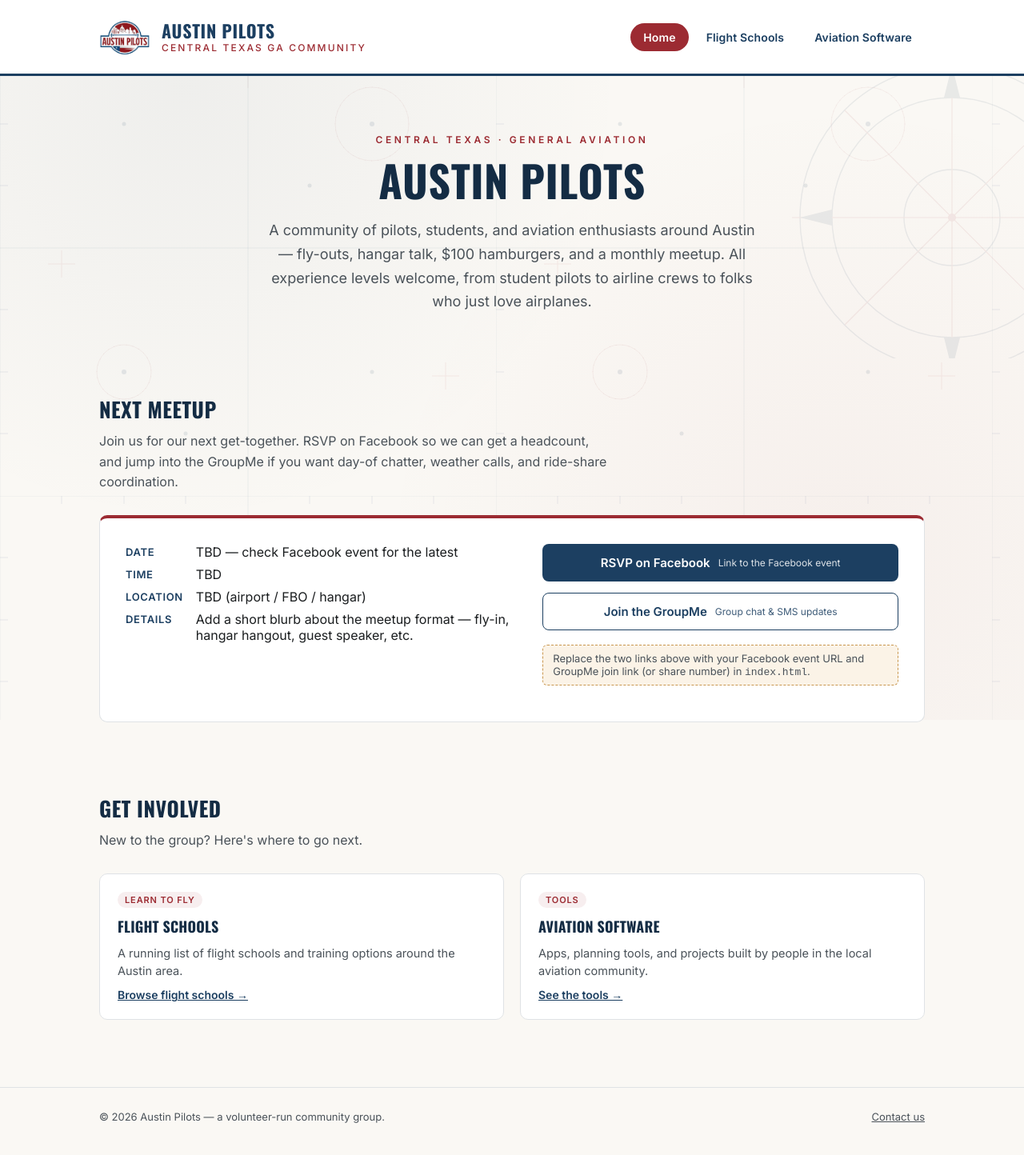
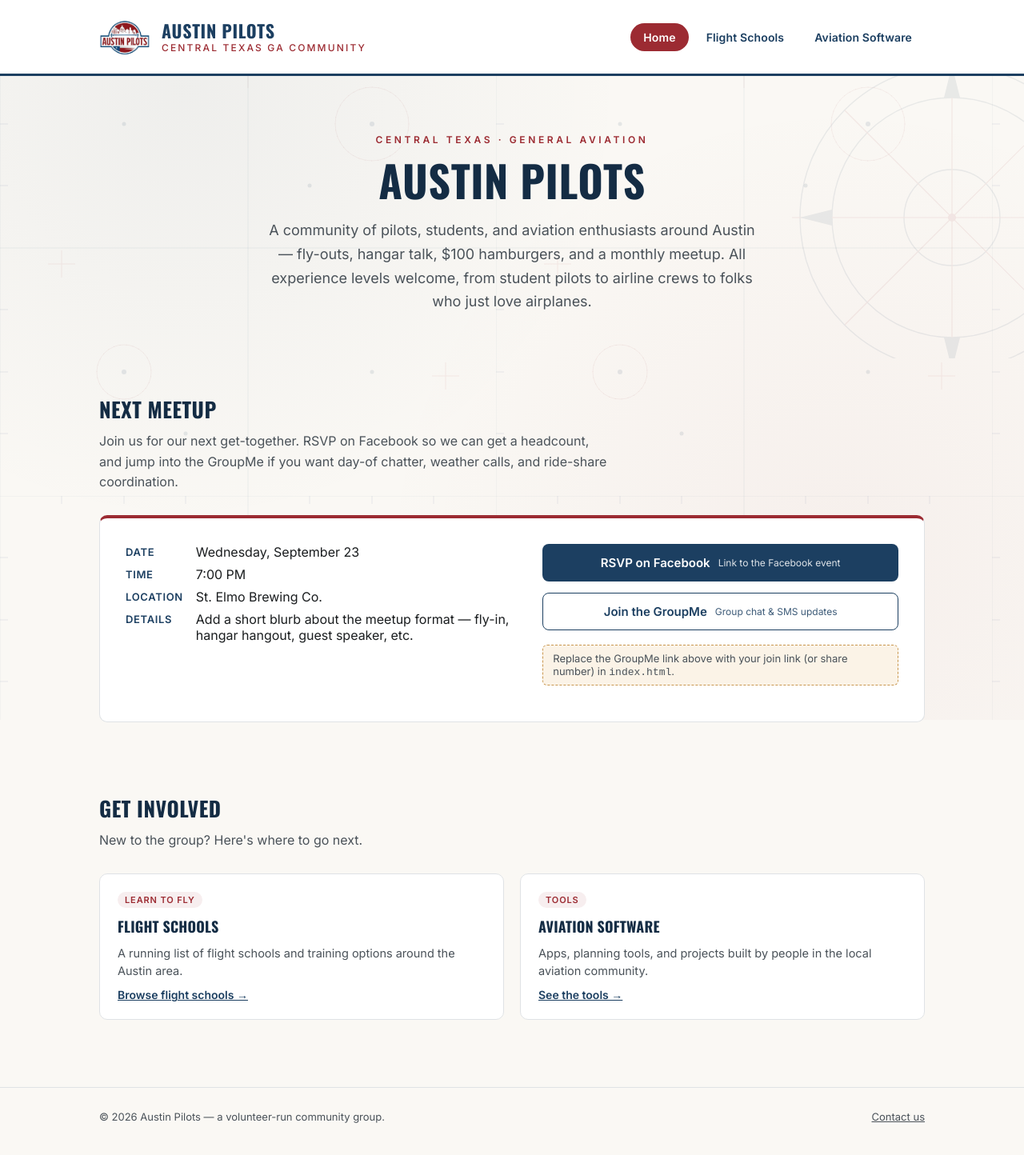
Before and after one commit to aboyden/austinpilots, a Jekyll site: the page built from index.html, in a window 1280 px wide. Shown: the whole page at 80% size. Built offline with Jekyll 4.4.1, drawn with Linux system fonts in a browser that asks for light colours.

Commit message:
Set next meetup details: Sept 23, 7pm, St. Elmo Brewing Co., Facebook RSVP link

```diff
--- a/index.html
+++ b/index.html
@@ -30,13 +30,13 @@ description: Austin Pilots — fly-outs, hangar talk, and monthly meetups for th
       <div class="meetup-details">
         <dl>
           <dt>Date</dt>
-          <dd><!-- REPLACE --> TBD — check Facebook event for the latest</dd>
+          <dd>Wednesday, September 23</dd>
 
           <dt>Time</dt>
-          <dd><!-- REPLACE --> TBD</dd>
+          <dd>7:00 PM</dd>
 
           <dt>Location</dt>
-          <dd><!-- REPLACE --> TBD (airport / FBO / hangar)</dd>
+          <dd>St. Elmo Brewing Co.</dd>
 
           <dt>Details</dt>
           <dd><!-- REPLACE --> Add a short blurb about the meetup format — fly-in, hangar hangout, guest speaker, etc.</dd>
@@ -44,7 +44,7 @@ description: Austin Pilots — fly-outs, hangar talk, and monthly meetups for th
       </div>
 
       <div class="meetup-links">
-        <a class="btn btn-facebook" href="#" target="_blank" rel="noopener">
+        <a class="btn btn-facebook" href="https://fb.me/e/82DG8GJS6" target="_blank" rel="noopener">
           RSVP on Facebook
           <small>Link to the Facebook event</small>
         </a>
@@ -53,8 +53,8 @@ description: Austin Pilots — fly-outs, hangar talk, and monthly meetups for th
           <small>Group chat &amp; SMS updates</small>
         </a>
         <p class="placeholder-note">
-          Replace the two links above with your Facebook event URL and GroupMe
-          join link (or share number) in <code>index.html</code>.
+          Replace the GroupMe link above with your join link (or share number)
+          in <code>index.html</code>.
         </p>
       </div>
     </div>
```
